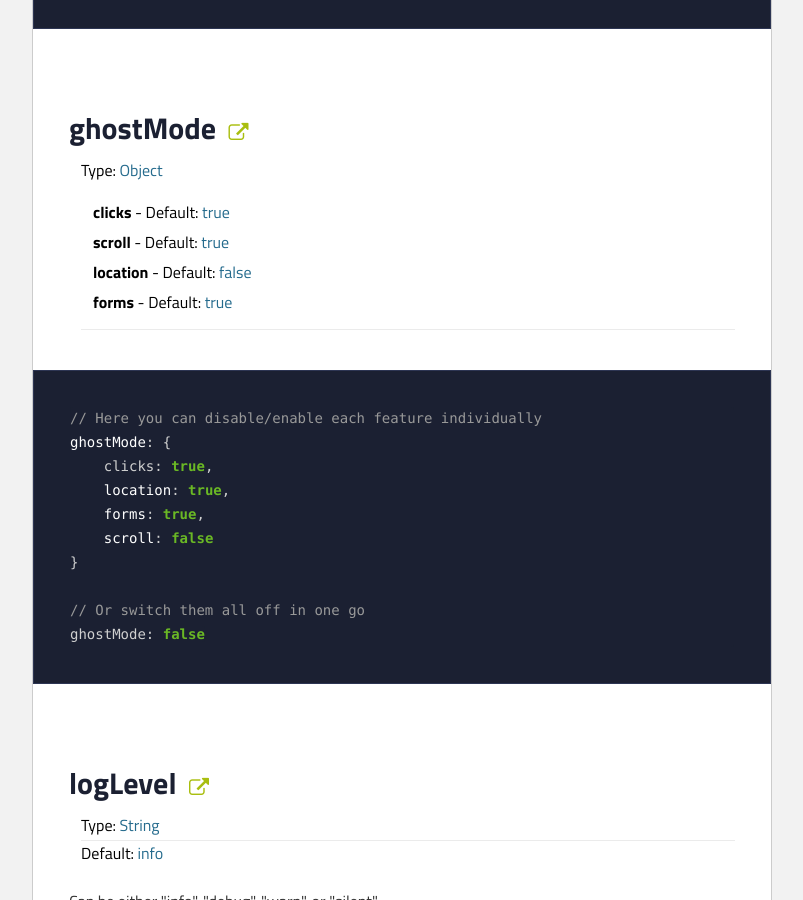
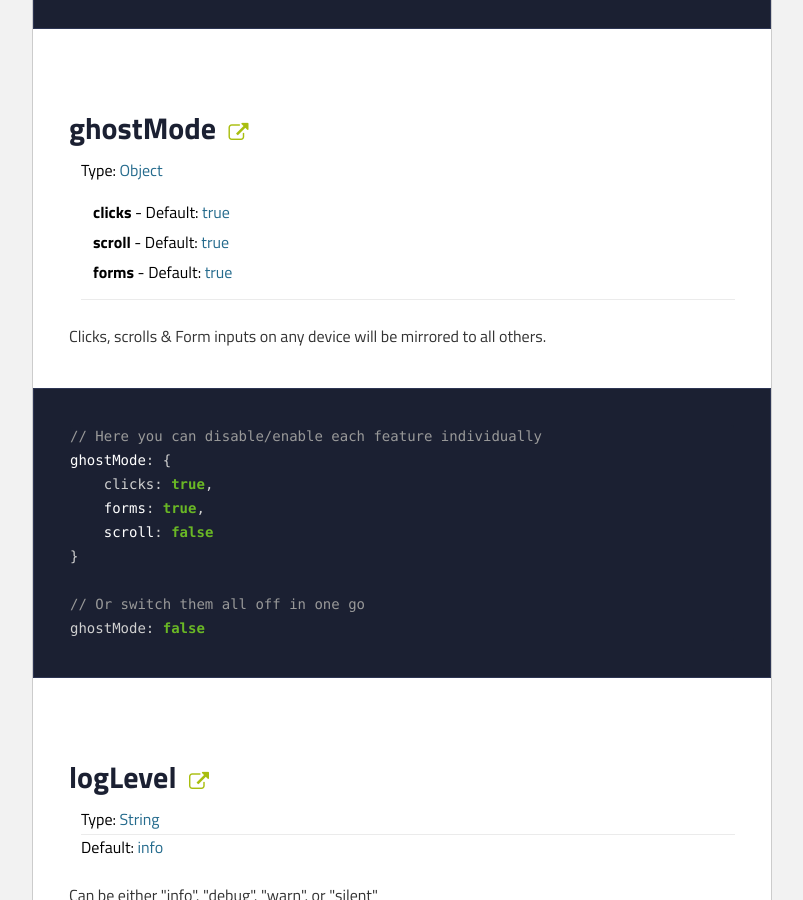
Before and after one commit to susoko/browser-sync-website, a Jekyll site: the page built from docs/options.md, in a window 1280 px wide and 900 px high, scrolled down 4686 px. Shown: the whole window, without its empty margins (238-1041 px from the left). Built offline with Jekyll 4.4.1, drawn with Linux system fonts in a browser that asks for light colours.

Commit message:
Add explination about ghostMode - closes https://github.com/shakyShane/browser-sync/issues/236

```diff
--- a/_includes/snippets/options/ghostMode.js
+++ b/_includes/snippets/options/ghostMode.js
@@ -1,7 +1,6 @@
 // Here you can disable/enable each feature individually
 ghostMode: {
     clicks: true,
-    location: true,
     forms: true,
     scroll: false
 }
--- a/docs/options.md
+++ b/docs/options.md
@@ -200,8 +200,6 @@ https: true
 
                 <li><b>scroll</b> - Default: <span class="color-teal">true</span></li>
 
-                <li><b>location</b> - Default: <span class="color-teal">false</span></li>
-
                 <li><b>forms</b> - Default: <span class="color-teal">true</span></li>
 
         </ul>
@@ -209,13 +207,13 @@ https: true
 
 </ul>
 
+<p>Clicks, scrolls &amp; Form inputs on any device will be mirrored to all others.</p>
 
 
 {% highlight javascript %}
 // Here you can disable/enable each feature individually
 ghostMode: {
     clicks: true,
-    location: true,
     forms: true,
     scroll: false
 }
--- a/gulpfile.js
+++ b/gulpfile.js
@@ -23,7 +23,9 @@ function getjekyllArgs(cb, env) {
         args.push(newconfig);
     }
 
-    return cp.spawn("jekyll", args, {stdio: "inherit"}).on("close", cb);
+    return cp.spawn("jekyll", args, {stdio: "inherit"}).on("close", cb).on("error", function (err) {
+        console.log(err);
+    });
 }
 
 /**
```
